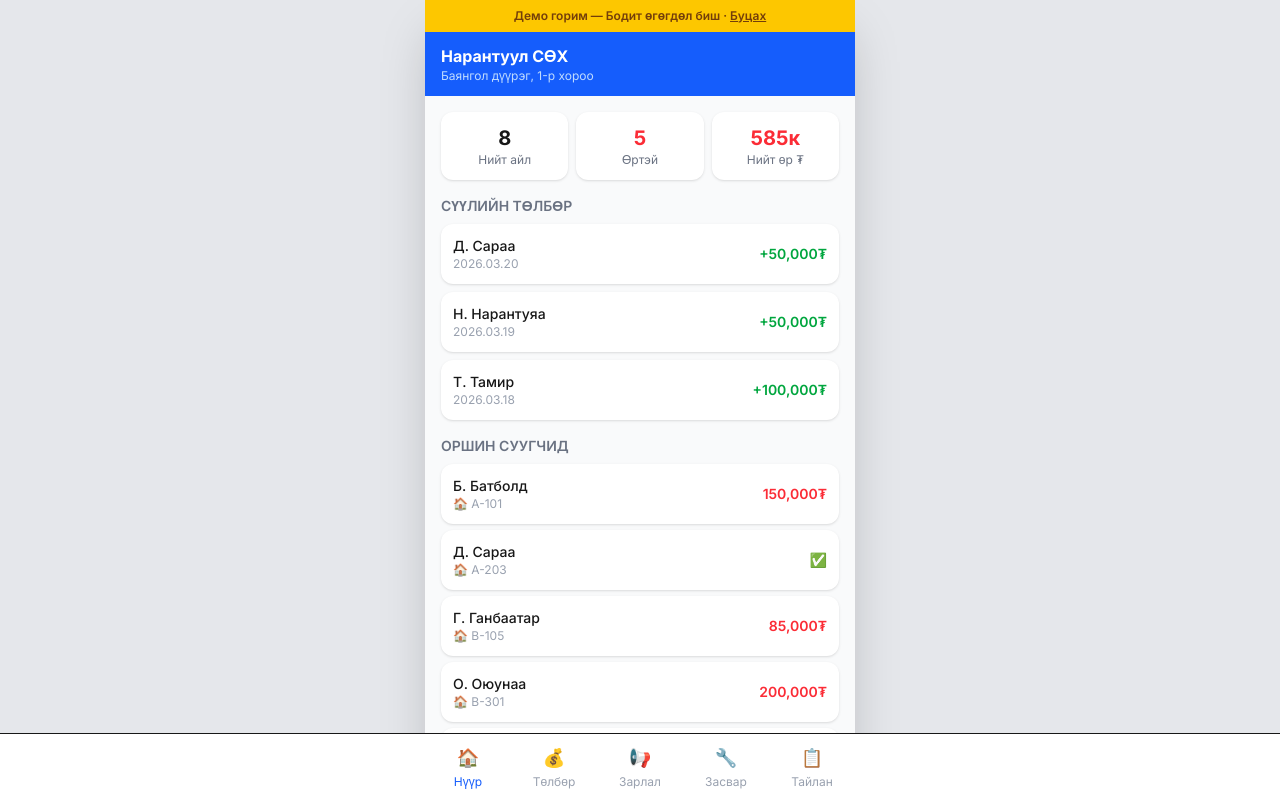
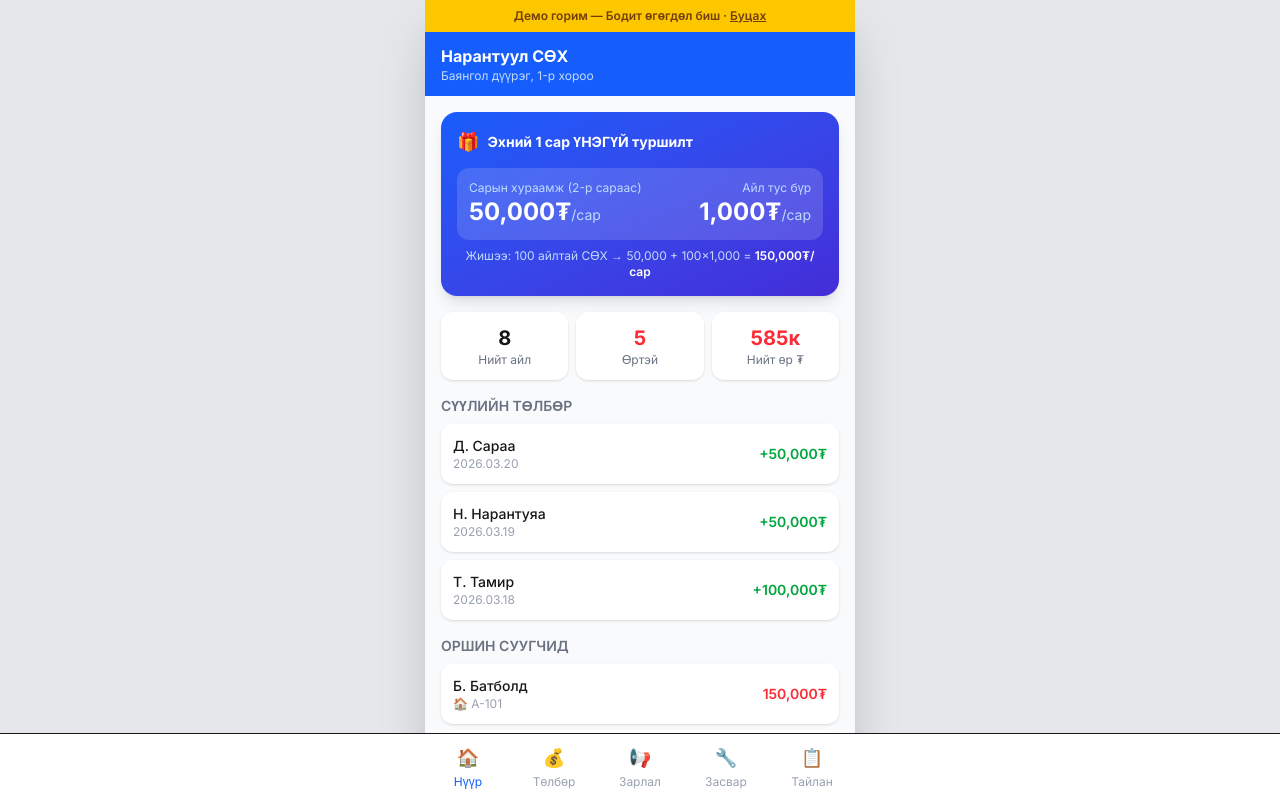
Before and after one commit to mendsaikhanch-stack/soh-ready, a Next.js app: page /demo in a window 1280 px wide. Shown: the top 798 px of the page. Built offline with nearby package versions, Linux system fonts and the light colour scheme.

Commit message:
Add pricing info to demo page: 1st month free, 50k/month + 1k/household
Co-Authored-By: Claude Opus 4.6 (1M context) <noreply@anthropic.com>

```diff
--- a/app/(mobile)/demo/page.tsx
+++ b/app/(mobile)/demo/page.tsx
@@ -78,6 +78,27 @@ export default function DemoPage() {
         {/* Tab: Нүүр */}
         {activeTab === 0 && (
           <div className="px-4 py-4">
+            {/* Pricing */}
+            <div className="bg-gradient-to-br from-blue-600 to-indigo-700 rounded-2xl p-4 mb-4 text-white shadow-lg">
+              <div className="flex items-center gap-2 mb-3">
+                <span className="text-lg">🎁</span>
+                <h3 className="font-bold text-sm">Эхний 1 сар ҮНЭГҮЙ туршилт</h3>
+              </div>
+              <div className="bg-white/15 backdrop-blur-sm rounded-xl p-3 mb-2">
+                <div className="flex justify-between items-center">
+                  <div>
+                    <p className="text-xs text-blue-200">Сарын хураамж (2-р сараас)</p>
+                    <p className="text-2xl font-bold">50,000₮<span className="text-sm font-normal text-blue-200">/сар</span></p>
+                  </div>
+                  <div className="text-right">
+                    <p className="text-xs text-blue-200">Айл тус бүр</p>
+                    <p className="text-2xl font-bold">1,000₮<span className="text-sm font-normal text-blue-200">/сар</span></p>
+                  </div>
+                </div>
+              </div>
+              <p className="text-xs text-blue-200 text-center">Жишээ: 100 айлтай СӨХ → 50,000 + 100×1,000 = <span className="text-white font-semibold">150,000₮/сар</span></p>
+            </div>
+
             {/* Stats */}
             <div className="grid grid-cols-3 gap-2 mb-4">
               <div className="bg-white rounded-xl p-3 text-center shadow-sm">
```
